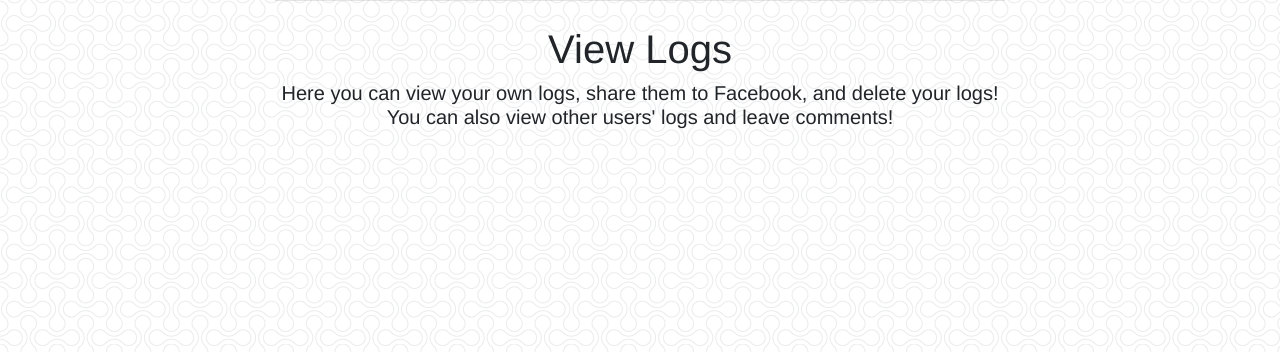
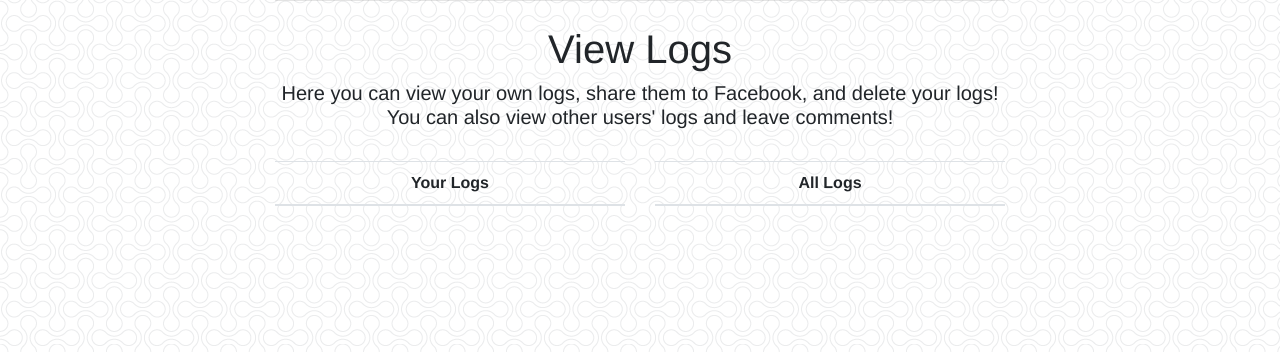
Before and after one commit to jpg6qdf/CS3240, a Django app: page /fitapp/viewLogs/ in a window 1280 px wide. Shown: the part 56-408 px from the top of the page. Run offline with Django 3.2, Linux system fonts and the light colour scheme; the visitor is signed in with stand-in values (Sample User, id 1); data that the repository does not hold is empty; some libraries are stand-ins or nearby versions.

Commit message:
New look for log list page

```diff
--- a/fitapp/templates/fitapp/viewLogs.html
+++ b/fitapp/templates/fitapp/viewLogs.html
@@ -4,16 +4,38 @@
 <h1 style="text-align: center"> View Logs </h1>
 <h5 style="text-align: center">Here you can view your own logs, share them to Facebook, and delete your logs! You can also view other users' logs and leave comments!</h5>
 <br>
-
-{%for whatever in logs%}
-<tr>
-    <td>
-        <a href="/fitapp/viewLogs/{{whatever.id}}" class="btn btn-primary">{{whatever.owner.user.first_name}}'s {{whatever.date}} {{whatever.area}} Workout</a>
-    </td><br>
-        <hr>
-</tr>
-
-<br>
-
-{%endfor%}
+<div class="row">
+    <div class="col-xl-6">
+        <table class="table">
+            <thead>
+                <tr>
+                    <th class="text-center">Your Logs</th>
+                </tr>
+            </thead>
+            <tbody>
+                {%for whatever in my_logs%}
+                <tr>
+                    <td><a href="/fitapp/viewLogs/{{whatever.id}}" class="btn btn-info">{{whatever.owner.user.first_name}}'s {{whatever.date}} {{whatever.area}} Workout</a></td>
+                </tr>
+                {%endfor%}
+            </tbody>
+        </table>
+    </div>
+    <div class="col-xl-6">
+        <table class="table">
+            <thead>
+                <tr>
+                    <th class="text-center">All Logs</th>
+                </tr>
+            </thead>
+            <tbody>
+                {%for whatever in logs%}
+                <tr>
+                    <td><a href="/fitapp/viewLogs/{{whatever.id}}" class="btn btn-info">{{whatever.owner.user.first_name}}'s {{whatever.date}} {{whatever.area}} Workout</a></td>
+                </tr>
+                {%endfor%}
+            </tbody>
+        </table>
+    </div>
+</div>
 {% endblock %}
```
